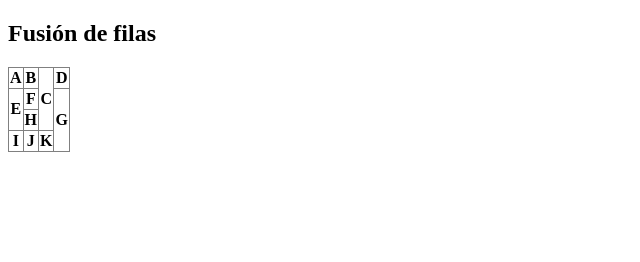
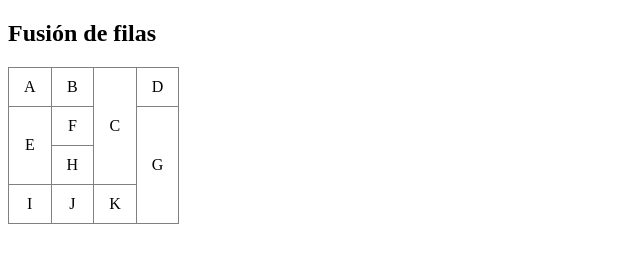
Before and after one commit to robinjackcroft/lenguaje-de-marcas, a plain HTML site: page ejercicios de prueba/ejemplo_rowspan.html in a window 1280 px wide. Shown: the whole page, without its empty margins (0-640 px from the left). Drawn offline with Linux system fonts and the light colour scheme.

Commit message:
añadido estilo para rowspan y colspan

```diff
--- a/ejercicios de prueba/ejemplo_rowspan.html
+++ b/ejercicios de prueba/ejemplo_rowspan.html
@@ -15,23 +15,23 @@
     <h2>Fusión de filas</h2>
     <table border="1" style="border-collapse: collapse;">
         <tr>
-            <th>A</th>
-            <th>B</th>
-            <th rowspan="3">C</th>
-            <th>D</th>
+            <td style="text-align: center; padding: 10px 15px;">A</td>
+            <td style="text-align: center; padding: 10px 15px;">B</td>
+            <td style="text-align: center; padding: 10px 15px;" rowspan="3">C</td>
+            <td style="text-align: center; padding: 10px 15px;">D</td>
         </tr>
         <tr>
-            <th rowspan="2">E</th>
-            <th>F</th>
-            <th rowspan="3">G</th>
+            <td style="text-align: center; padding: 10px 15px;" rowspan="2">E</td>
+            <td style="text-align: center; padding: 10px 15px;">F</td>
+            <td style="text-align: center; padding: 10px 15px;" rowspan="3">G</td>
         </tr>
         <tr>
-            <th>H</th>
+            <td style="text-align: center; padding: 10px 15px;">H</td>
         </tr>
         <tr>
-            <th>I</th>
-            <th>J</th>
-            <th>K</th>
+            <td style="text-align: center; padding: 10px 15px;">I</td>
+            <td style="text-align: center; padding: 10px 15px;">J</td>
+            <td style="text-align: center; padding: 10px 15px;">K</td>
         </tr>
     </table>
 </body>
```
Also changed, not shown: ejercicios de prueba/ejemplo_colspan.html (+10 -10 lines).
